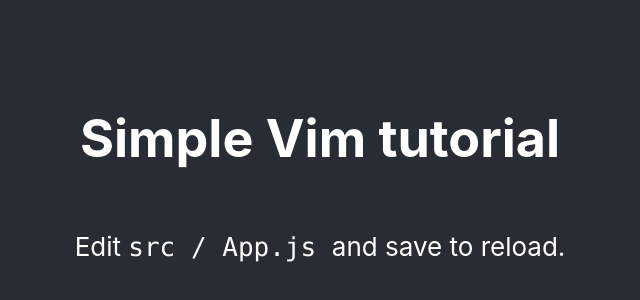
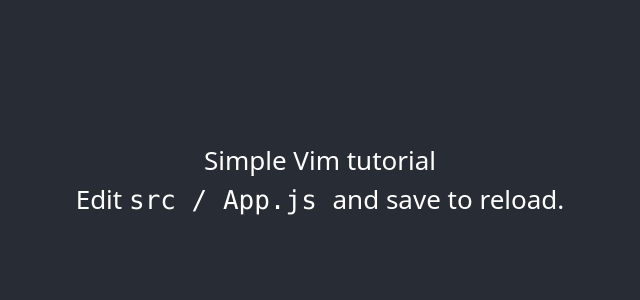
Before and after one commit to juandarr/vim-tutorial-react, a React (Create React App) app: page / in a window 1280 px wide. Shown: the part 220-520 px from the top of the page, without its empty margins (320-960 px from the left). Built offline with nearby package versions, Linux system fonts and the light colour scheme.

Commit message:
add: tailwindcss library and craco package to use instead of react-scripts

```diff
--- /dev/null
+++ b/craco.config.js
@@ -0,0 +1,11 @@
+// craco.config.js
+module.exports = {
+  style: {
+    postcss: {
+      plugins: [
+        require('tailwindcss'),
+        require('autoprefixer'),
+      ],
+    },
+  },
+}
--- a/src/index.css
+++ b/src/index.css
@@ -1,13 +1,4 @@
-body {
-  margin: 0;
-  font-family: -apple-system, BlinkMacSystemFont, 'Segoe UI', 'Roboto', 'Oxygen',
-    'Ubuntu', 'Cantarell', 'Fira Sans', 'Droid Sans', 'Helvetica Neue',
-    sans-serif;
-  -webkit-font-smoothing: antialiased;
-  -moz-osx-font-smoothing: grayscale;
-}
-
-code {
-  font-family: source-code-pro, Menlo, Monaco, Consolas, 'Courier New',
-    monospace;
-}
+/* ./src/index.css */
+@tailwind base;
+@tailwind components;
+@tailwind utilities;
--- /dev/null
+++ b/tailwind.config.js
@@ -0,0 +1,11 @@
+module.exports = {
+ purge: ['./src/**/*.{js,jsx,ts,tsx}', './public/index.html'],
+ darkMode: false, // or 'media' or 'class'
+  theme: {
+    extend: {},
+  },
+  variants: {
+    extend: {},
+  },
+  plugins: [],
+}
```
Also changed, not shown: package.json (+9 -3 lines), 1 other file (tests, documents, lock files or other folders).
